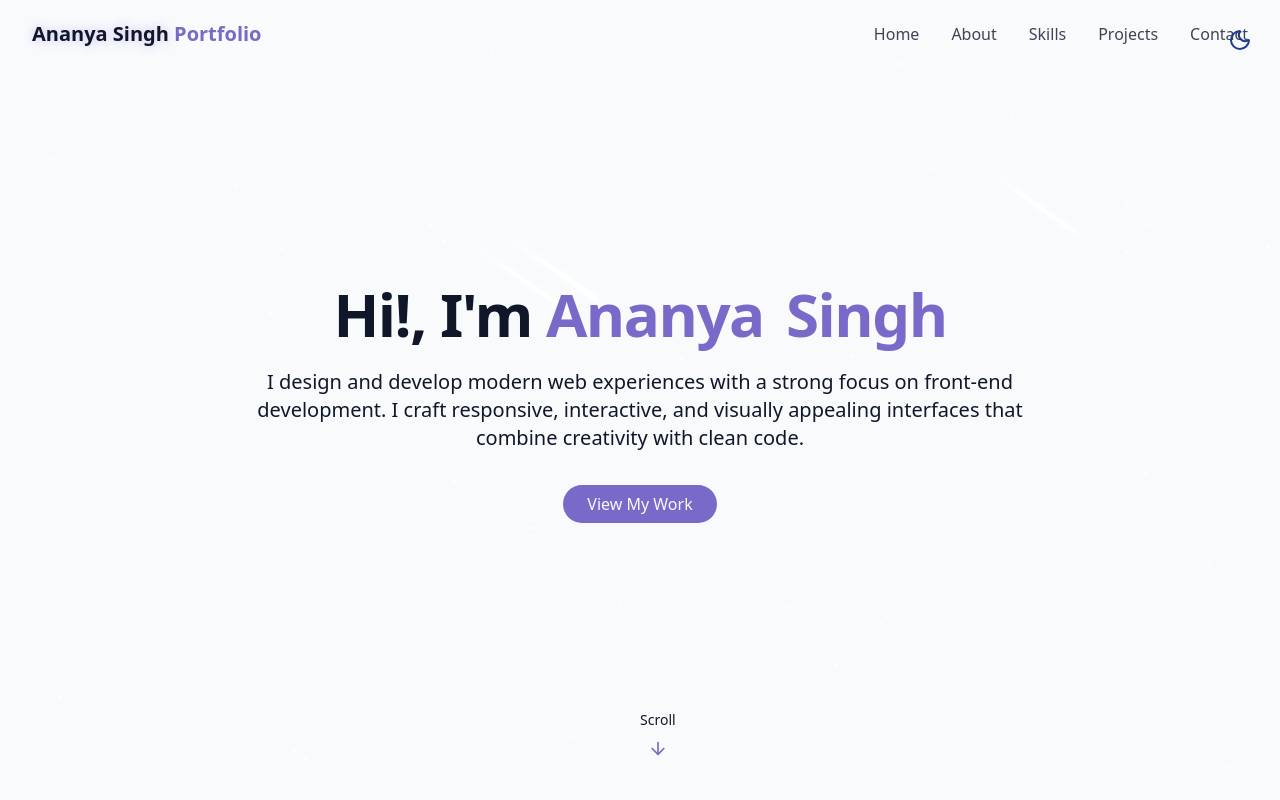
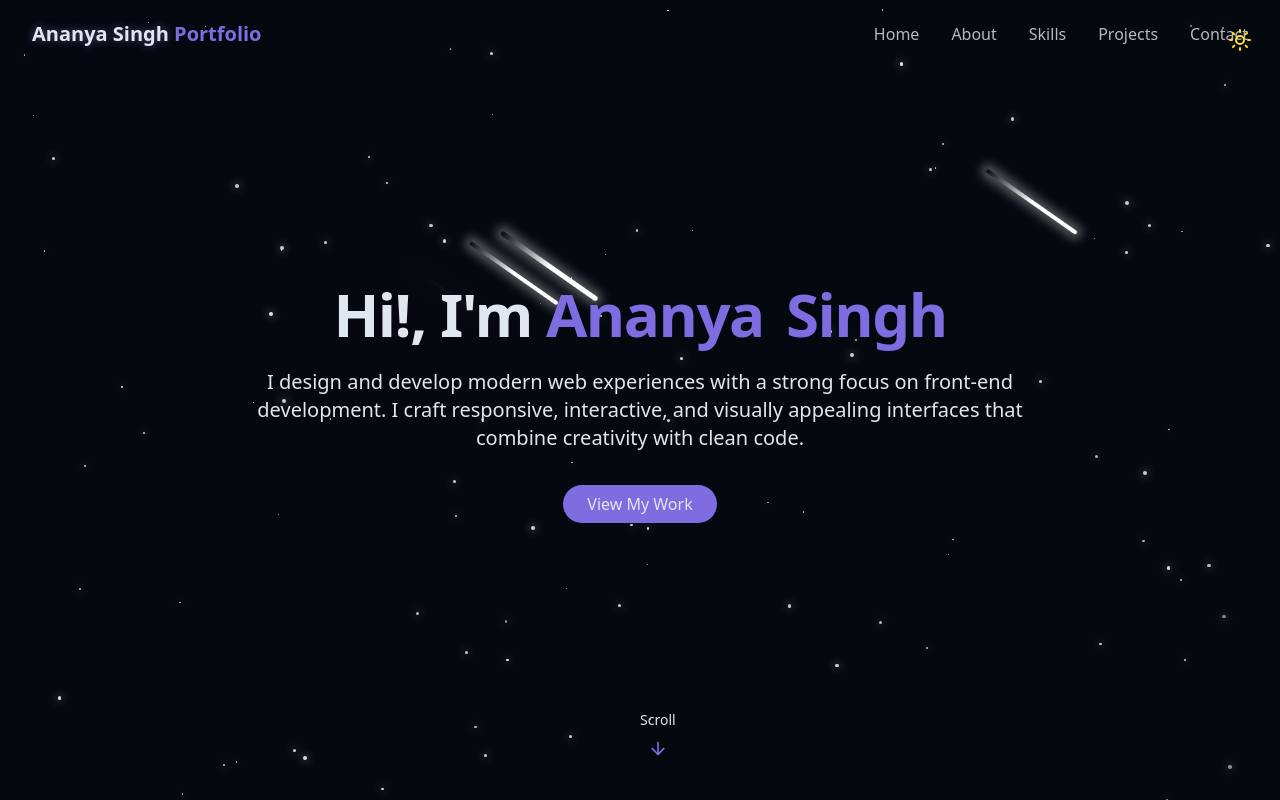
Before and after one commit to ananyas4532/Portfolio-Website, a React (Vite) app: page / in a window 1280 px wide. Shown: the top 800 px of the page. Built offline with nearby package versions, Linux system fonts and the light colour scheme.

Commit message:
default darktheme

```diff
--- a/src/components/ThemeToggle.jsx
+++ b/src/components/ThemeToggle.jsx
@@ -1,40 +1,37 @@
 import { Moon, Sun } from "lucide-react";
 import { useState, useEffect } from "react";
 
+export const ThemeToggle = () => {
 
-
-export const ThemeToggle = () => {
-const[isDarkMode, setIsDarkMode]= useState(false);
+  const [isDarkMode, setIsDarkMode] = useState(() => {
+    const storedTheme = localStorage.getItem("theme");
+    return storedTheme ? storedTheme === "dark" : true; // default = dark
+  });
 
   useEffect(() => {
-  const storedTheme = localStorage.getItem("theme");
-
-  if (storedTheme === "dark") {
-    setIsDarkMode(true);
+    if (isDarkMode) {
       document.documentElement.classList.add("dark");
+      localStorage.setItem("theme", "dark");
     } else {
-    setIsDarkMode(false);
       document.documentElement.classList.remove("dark");
       localStorage.setItem("theme", "light");
     }
-}, []);
+  }, [isDarkMode]);
 
-const toggleTheme= ()=> {
-    if(isDarkMode){
-        document.documentElement.classList.remove("dark");
-        localStorage.setItem("theme", "light");
-        setIsDarkMode(false)
+  const toggleTheme = () => {
+    setIsDarkMode(prev => !prev);
+  };
 
-    } else {
-        document.documentElement.classList.add("dark");
-        localStorage.setItem("theme", "dark");
-setIsDarkMode(true);
-    }
-}
-
-
-    return<button onClick={toggleTheme} className="fixed max-sm:hidden top-5 right-5 z-50 p-2 rounded-full transition-colors duration-300 focus:outline-hidden"
-
-        >{isDarkMode? <Sun className="h-6 w-6 text-yellow-300" />
-         :<Moon  className="h-6 w-6 text-blue-900"/>}</button>
-}
+  return (
+    <button
+      onClick={toggleTheme}
+      className="fixed max-sm:hidden top-5 right-5 z-50 p-2 rounded-full transition-colors duration-300 focus:outline-none"
+    >
+      {isDarkMode ? (
+        <Sun className="h-6 w-6 text-yellow-300" />
+      ) : (
+        <Moon className="h-6 w-6 text-blue-900" />
+      )}
+    </button>
+  );
+};
```
Lines whose indentation alone changed are shown as unchanged.
